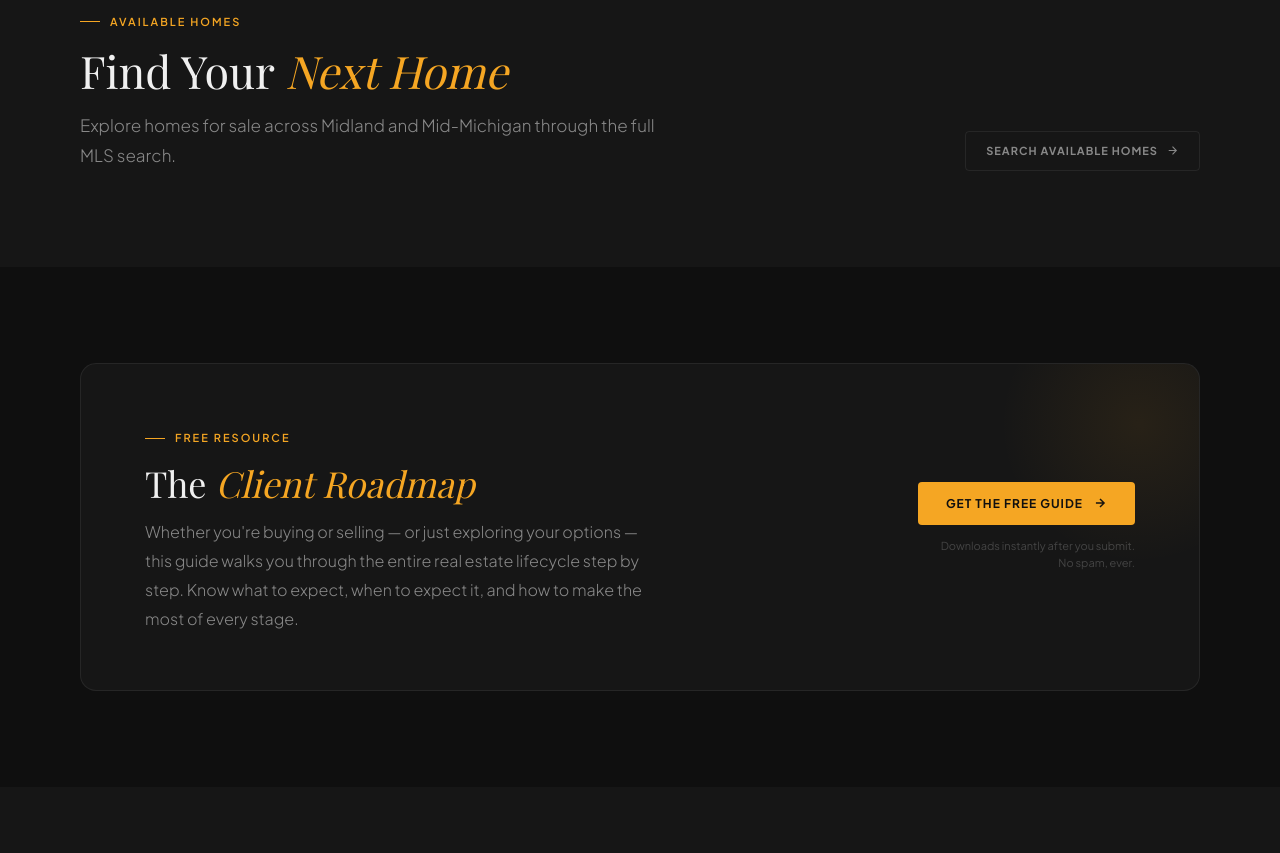
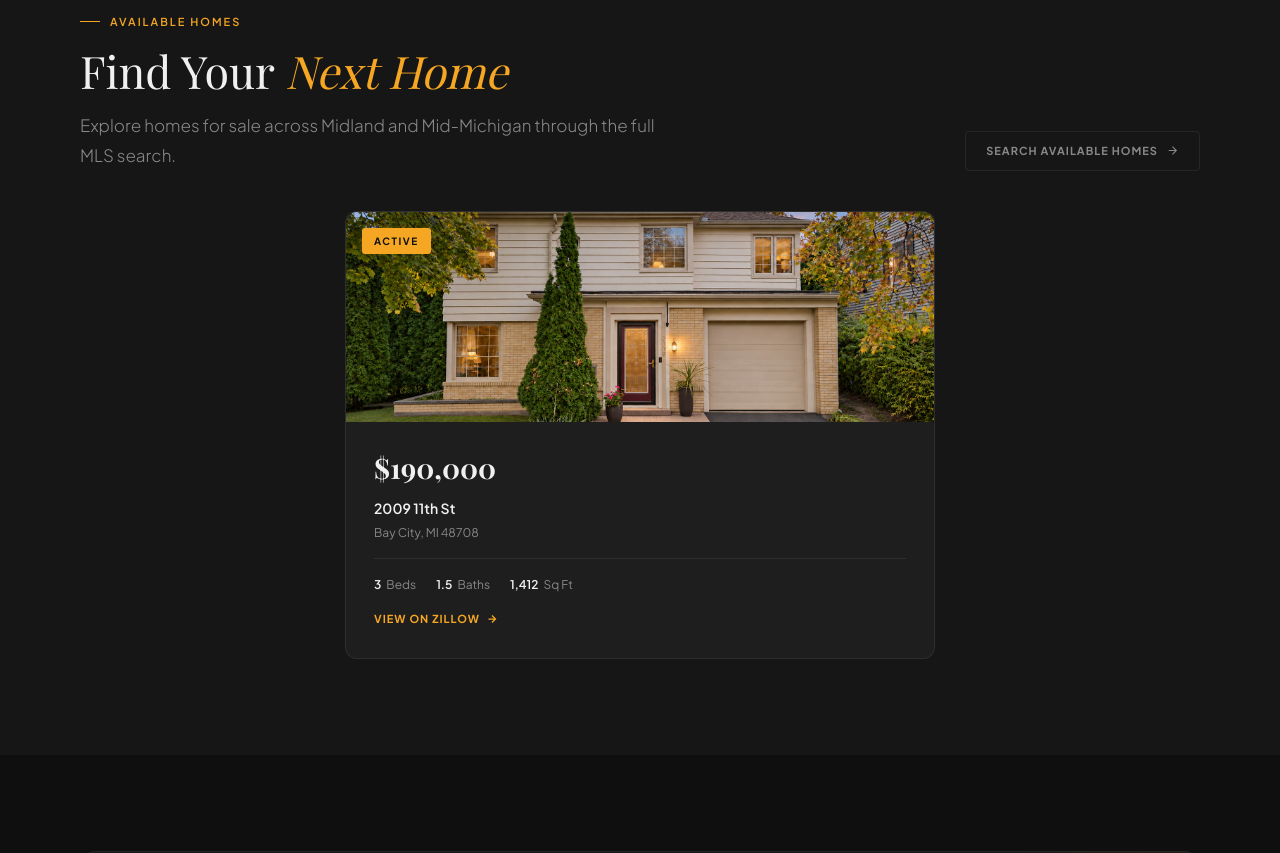
Before and after one commit to boxeyrealestatemedia-creator/kyle-boxey-realtor-website, a plain HTML site: page index.html in a window 1280 px wide. Shown: the part 906-1759 px from the top of the page. Drawn offline with nearby package versions, Linux system fonts and the light colour scheme; a web font is replaced by a local one.

Commit message:
Add active 2009 11th Street listing with Zillow link

```diff
--- a/index.html
+++ b/index.html
@@ -392,6 +392,27 @@ footer{background:var(--bg);border-top:1px solid var(--border);padding:40px 80px
       <a href="https://modernrealty.idxbroker.com/idx/search/advanced" target="_blank" class="btn-outline">
         Search Available Homes
         <svg width="13" height="13" fill="none" stroke="currentColor" stroke-width="2" viewBox="0 0 24 24"><path d="M5 12h14M12 5l7 7-7 7"/></svg>
+      </a>
+    </div>
+    <div class="listings-grid">
+      <a href="https://www.zillow.com/homedetails/2009-11th-St-Bay-City-MI-48708/71159244_zpid/?view=public" target="_blank" rel="noopener noreferrer" class="listing-card reveal">
+        <div class="listing-img-wrap">
+          <img src="assets/listings/2009-11th-st.jpg" alt="2009 11th St, Bay City MI twilight front exterior" class="listing-img" loading="lazy" width="1672" height="941">
+          <div class="listing-badge">Active</div>
+        </div>
+        <div class="listing-body">
+          <div class="listing-price">$190,000</div>
+          <div class="listing-address">2009 11th St</div>
+          <div class="listing-city">Bay City, MI 48708</div>
+          <div class="listing-facts">
+            <div class="listing-fact"><strong>3</strong> Beds</div>
+            <div class="listing-fact"><strong>1.5</strong> Baths</div>
+            <div class="listing-fact"><strong>1,412</strong> Sq Ft</div>
+          </div>
+          <div class="listing-cta">View on Zillow
+            <svg width="12" height="12" fill="none" stroke="currentColor" stroke-width="2.5" viewBox="0 0 24 24"><path d="M5 12h14M12 5l7 7-7 7"/></svg>
+          </div>
+        </div>
       </a>
     </div>
   </div>
```
Also changed, not shown: assets/listings/2009-11th-st.jpg (added).
